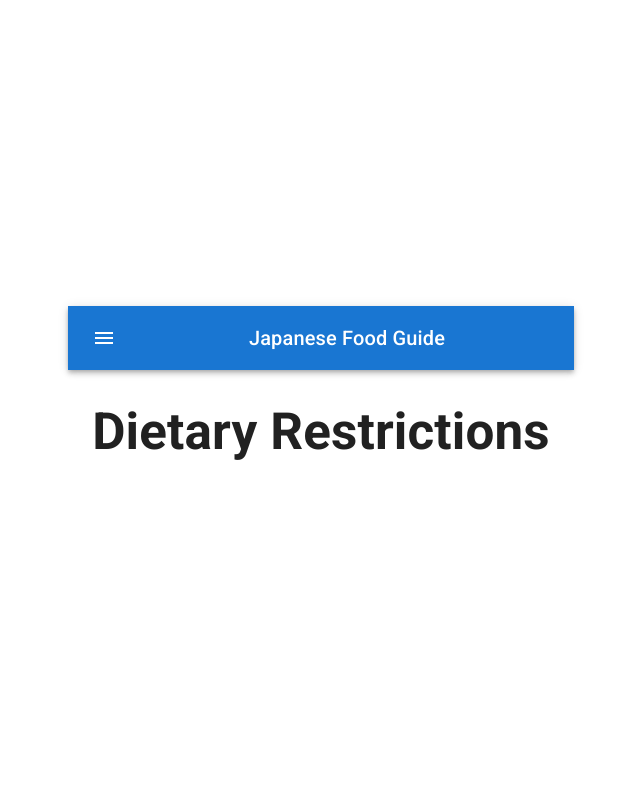
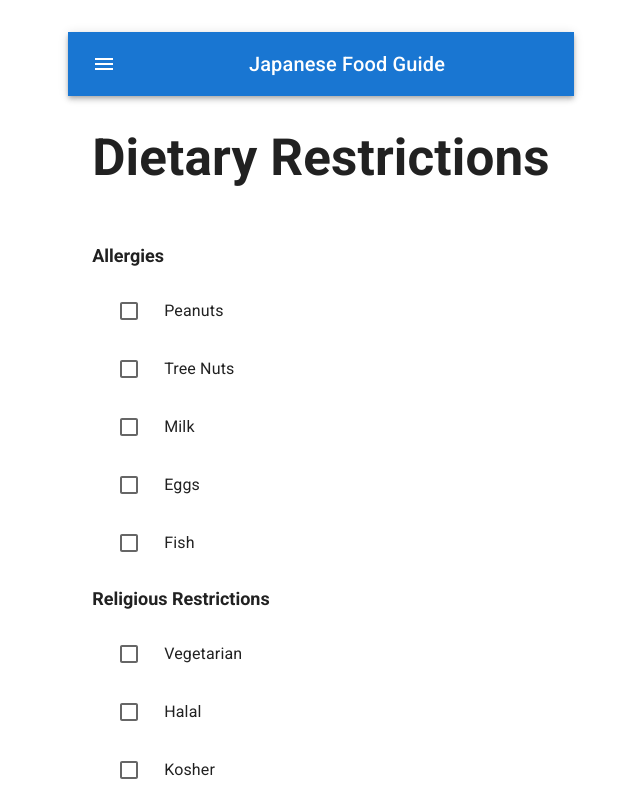
Before and after one commit to barbecue-trio/hackathon-app, a React (Vite) app: page /dietary-restrictions in a window 1280 px wide. Shown: the top 800 px of the page, without its empty margins (319-959 px from the left). Built offline with nearby package versions, Linux system fonts and the light colour scheme.

Commit message:
ユーザーの食事制限情報をローカルストレージに保存する機能の追加

```diff
--- a/src/pages/DietaryRestrictions.tsx
+++ b/src/pages/DietaryRestrictions.tsx
@@ -1,7 +1,67 @@
+import {
+  Button,
+  Checkbox,
+  List,
+  ListItemButton,
+  ListItemIcon,
+  ListItemText,
+  Typography,
+} from "@mui/material"
+import { Fragment, useState } from "react"
+import { dietaryRestrictionGroups } from "../data/dietaryRestrictionGroups"
+import type { UserDietaryRestrictions } from "../types/dietaryRestrictions"
+
 function DietaryRestrictions() {
+  const [userDietaryRestrictions, setUserDietaryRestrictions] = useState<UserDietaryRestrictions>({
+    allergies: [],
+    religiousRestrictions: [],
+    otherRestrictions: [],
+  })
+
+  const handleToggle = (groupKey: keyof UserDietaryRestrictions, option: string) => {
+    setUserDietaryRestrictions((prev) => {
+      const currentGroup = prev[groupKey]
+      const newGroup = currentGroup.includes(option)
+        ? currentGroup.filter((item) => item !== option)
+        : [...currentGroup, option]
+
+      return { ...prev, [groupKey]: newGroup }
+    })
+  }
+
+  const handleSave = () => {
+    localStorage.setItem("dietaryRestrictions", JSON.stringify(userDietaryRestrictions))
+  }
+
   return (
     <div>
       <h1>Dietary Restrictions</h1>
+      <List>
+        {dietaryRestrictionGroups.map((group) => (
+          <Fragment key={group.key}>
+            <Typography
+              variant="h3"
+              sx={{ textAlign: "left" }}
+              fontSize={18}
+              fontWeight="bold"
+              my={2}
+            >
+              {group.label}
+            </Typography>
+            {group.options.map((option) => (
+              <ListItemButton key={option} onClick={() => handleToggle(group.key, option)}>
+                <ListItemIcon>
+                  <Checkbox checked={userDietaryRestrictions[group.key].includes(option)} />
+                </ListItemIcon>
+                <ListItemText primary={option} />
+              </ListItemButton>
+            ))}
+          </Fragment>
+        ))}
+      </List>
+      <Button type="button" onClick={handleSave}>
+        save
+      </Button>
     </div>
   )
 }
```
